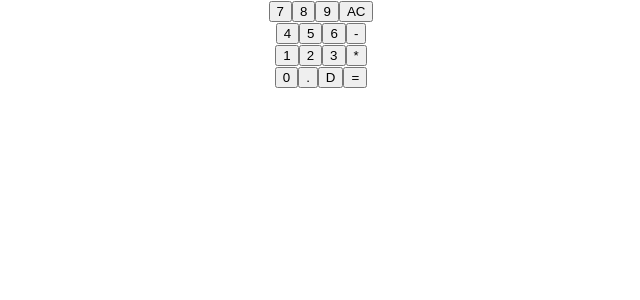
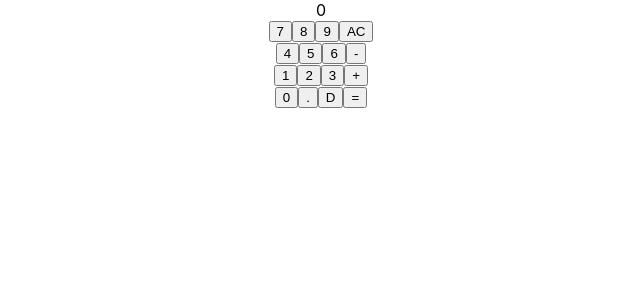
Before and after one commit to kingkazuma7/react_ts_calc_app, a React (Create React App) app: page / in a window 1280 px wide. Shown: the top 300 px of the page, without its empty margins (319-959 px from the left). Built offline with nearby package versions, Linux system fonts and the light colour scheme.

Commit message:
後編 done

```diff
--- a/src/component/ButtonPanel.tsx
+++ b/src/component/ButtonPanel.tsx
@@ -1,5 +1,5 @@
 export default function ButtonPanel(props: {
-  buttonHandler: (code: String) => void;
+  buttonHandler: (code: string) => void;
 }) {
   // calcからハンドラーを受け取る
   return <div>
@@ -19,7 +19,7 @@ export default function ButtonPanel(props: {
       <button onClick={() => props.buttonHandler("1")}>1</button>
       <button onClick={() => props.buttonHandler("2")}>2</button>
       <button onClick={() => props.buttonHandler("3")}>3</button>
-      <button onClick={() => props.buttonHandler("*")}>*</button>
+      <button onClick={() => props.buttonHandler("+")}>+</button>
     </div>
     <div>
       <button onClick={() => props.buttonHandler("0")}>0</button>
--- a/src/component/Calculator.tsx
+++ b/src/component/Calculator.tsx
@@ -8,15 +8,15 @@ export default function Calculator() {
     current: "0",
     operand: 0,
     operator: null,
-    ixNextClear: false,
+    isNextClear: false,
   })
-  const buttonHandler = (code: String) => {
-    calculate(code, state)
+  const buttonHandler = (code: string) => {
+    const nextState = calculate(code, state);
     setState(nextState);
   }
   return (
     <div>
-      <Display />
+      <Display value={state.current} />
       <ButtonPanel buttonHandler={buttonHandler} />
     </div>
   );
--- a/src/component/Display.tsx
+++ b/src/component/Display.tsx
@@ -1,3 +1,5 @@
-export default function Display() {
-  return <div></div>;
+export default function Display(props: {
+  value: string;
+}) {
+  return <div>{ props.value }</div>;
 }
--- a/src/logic/calculate.ts
+++ b/src/logic/calculate.ts
@@ -1,12 +1,187 @@
 // 「どの状態のときにどのボタンを押すと、どの状態になる」関数
-export default function calculate(button: String, state: State): State {
+export default function calculate(button: string, state: State): State {
+  // 数値かどうか
+  if (isNumberButton(button)) { // 数値押された場合
+    return handleNumberButton(button, state);
+  }
+  // オペレーターかどうか
+  if (isOperatorButton(button)) {
+    return handleOperatorButton(button, state);
+  }
+  // .かどうか
+  if (isDotButton(button)) {
+    return handleDotButton(state);
+  }
+  // 削除ボタンかどうか
+  if (isDeleteButton(button)) {
+    return handleDeleteButton(state);
+  }
+  // ACかどうか
+  if (isAllClearButton(button)) {
+    return handleAllClearButton();
+  }
+  // ＝ かどうか
+  if (isEqualButton(button)) {
+    return handleEqualButton(state);
+  }
   return state;
-  // 条件が入る
 }
 
 export interface State {
-  current: String; //現在の数値
-  operand: Number; //数値
-  operator: String | null; // プラスマイナスか
-  ixNextClear: boolean; // クリアのフラグ
+  current: string; //現在の数値
+  operand: number; //数値
+  operator: string | null; // プラスマイナスか
+  isNextClear: boolean; // クリアのフラグ
 }
+
+// 数字ボタン押されたか判別
+function isNumberButton(button: string) {
+  return (
+    button === "0" ||
+    button === "1" ||
+    button === "2" ||
+    button === "3" ||
+    button === "4" ||
+    button === "5" ||
+    button === "6" ||
+    button === "7" ||
+    button === "8" ||
+    button === "9"
+  );
+}
+// 数値かどうか
+function handleNumberButton(button: string, state: State): State {
+  if (state.isNextClear) {
+    return {
+      current: button,
+      operand: state.operand,
+      operator: state.operator,
+      isNextClear: false
+    }
+  }
+  if (state.current === "0") {
+    return {
+      current: button, // 今の表示が0だったら押したまま
+      operand: state.operand,
+      operator: state.operator,
+      isNextClear: false,
+    }
+  }
+  return { // 表示が0以外 後ろに数値を付け足す
+    current: state.current + button,
+    operand: state.operand,
+    operator: state.operator,
+    isNextClear: false,
+  }
+}
+
+// オペレーターかどうか
+function isOperatorButton(button: string) {
+  return button === "+" || button === "-";
+}
+// オペレーター（+-）が押された判別
+function handleOperatorButton(button: string, state: State): State {
+  // 押されてない
+  if (state.operator === null) {
+    return {
+      current: state.current,
+      operand: parseFloat(state.current),
+      operator: button,
+      isNextClear: true,
+    }
+  }
+  // + - 押した状態で再度押した場合(計算)
+  const nextValue = operate(state)
+  return {
+    current: `${nextValue}`,
+    operand: nextValue,
+    operator: button,
+    isNextClear: true,
+  }
+}
+
+// ドットが押された判別
+function isDotButton(button: string) {
+  return button === "."
+}
+// ドットかどうか
+function handleDotButton(state: State): State {
+  // 今.があるかどうか -1以外（.がある場合）
+  if (state.current.indexOf('.') !== -1) {
+    return state
+  }
+  return {
+    current: state.current + ".",
+    operand: state.operand,
+    operator: state.operator,
+    isNextClear: false
+  }
+}
+
+// 削除が押された判別
+function isDeleteButton(button: string) {
+  return button === "D";
+}
+// 削除かどうか
+function handleDeleteButton(state: State): State {
+  if (state.current.length === 1) { // 1だったら0に
+    return {
+      current: "0",
+      operand: state.operand, //以下変化なし
+      operator: state.operator,
+      isNextClear: false,
+    }
+  }
+  return {
+    current: state.current.substring(0, state.current.length - 1), //最後の1文字del
+    operand: state.operand, //以下変化なし
+    operator: state.operator,
+    isNextClear: false,
+  }
+}
+
+// ACが押された判別
+function isAllClearButton(button: string) {
+  return button === "AC";
+}
+// ACかどうか
+function handleAllClearButton(): State {
+  return {
+    current: "0",
+    operand: 0,
+    operator: null,
+    isNextClear: false,
+  }
+}
+
+// =が押された判別
+function isEqualButton(button: string) {
+  return button === "=";
+}
+// =かどうか
+function handleEqualButton(state: State): State {
+  if (state.operator === null) {
+    return state
+  }
+  const nextValue = operate(state)
+  return {
+    current: `${nextValue}`,
+    operand: 0,
+    operator: null,
+    isNextClear: true,
+  }
+}
+
+// オペレーター,=で使用しているでoperate()関数の処理
+
+function operate(state: State): number {
+  const current = parseFloat(state.current); // 数値に変換
+  if (state.operator === "+") {
+    return state.operand + current;
+  }
+  if (state.operator === "-") {
+    return state.operand - current;
+  }
+  return current;
+
+}
```
